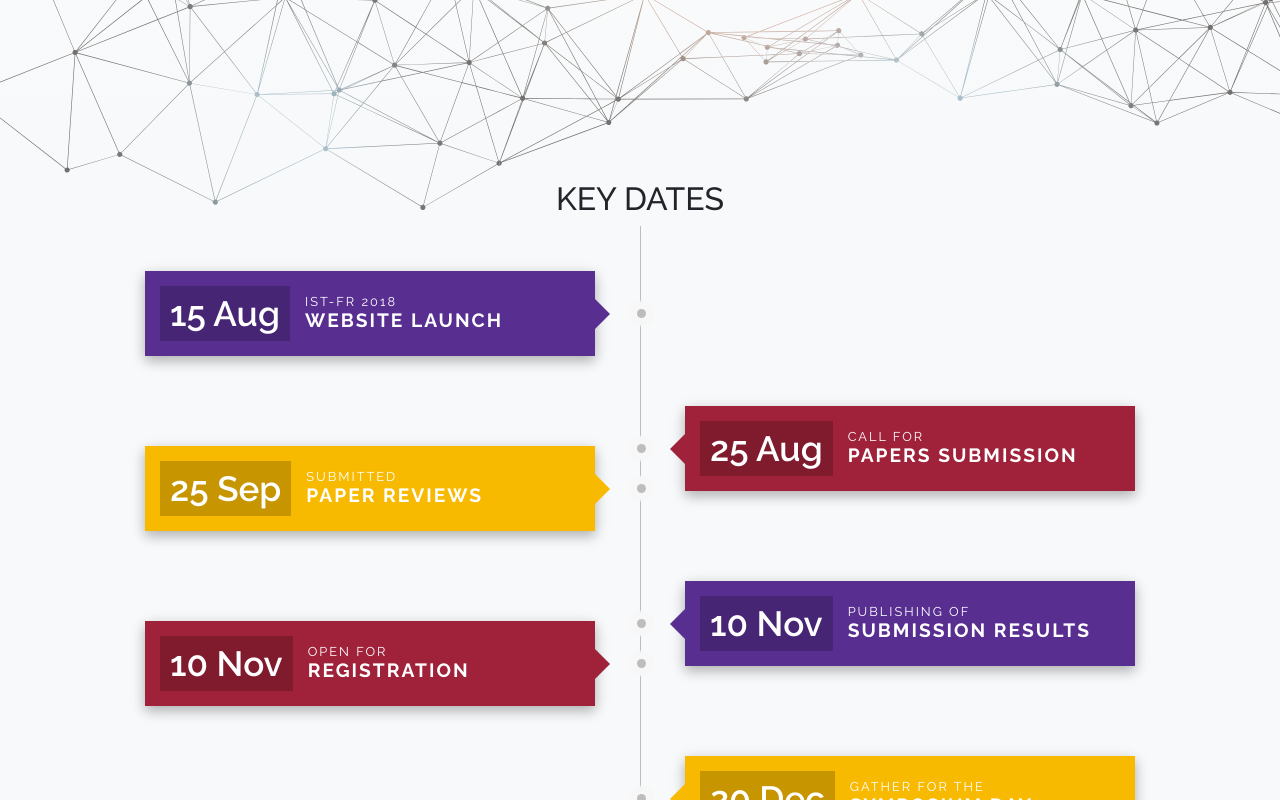
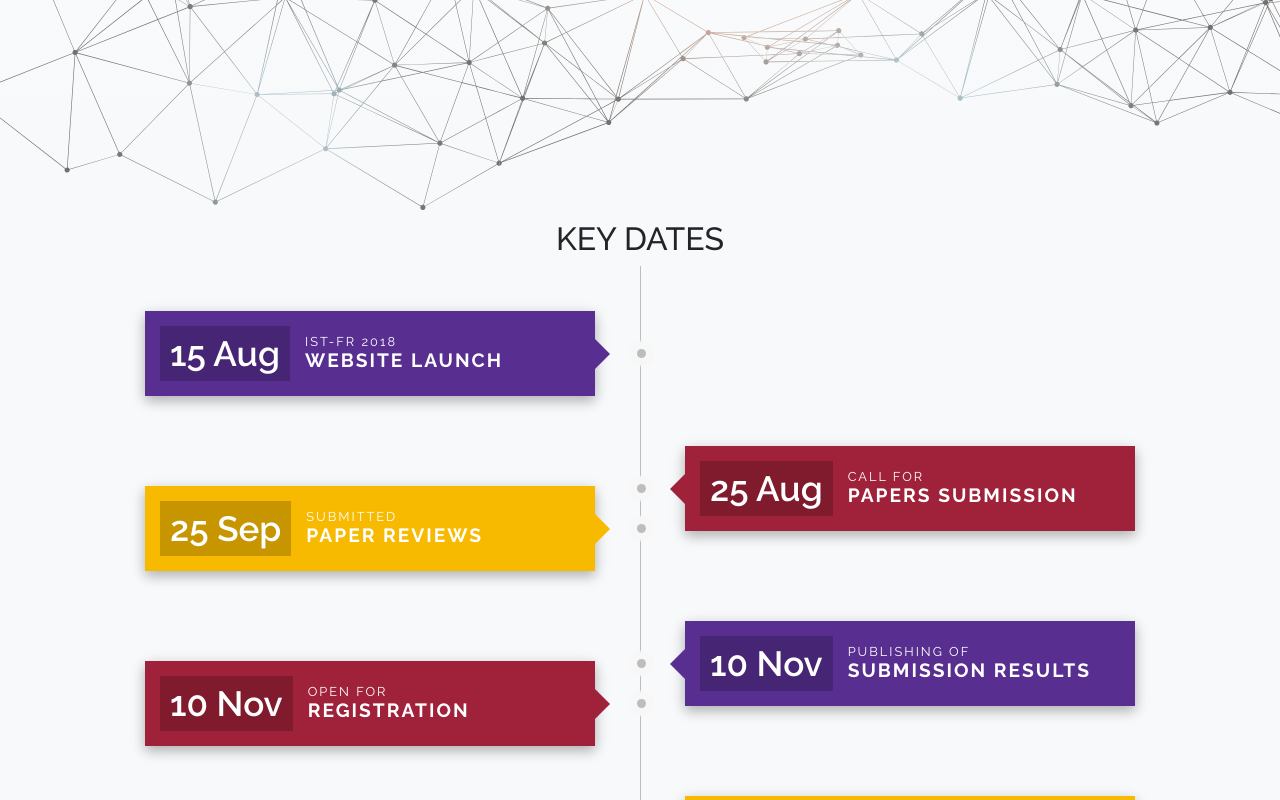
Before and after one commit to ist-fr/2019, a Vue app: page / in a window 1280 px wide. Shown: the part 680-1480 px from the top of the page. Built offline with nearby package versions, Linux system fonts and the light colour scheme; what vue-scrollactive, vuetable-2 would draw is missing.

Commit message:
Adjust padding for KeyDates

```diff
--- a/src/components/Facelift/KeyDates.vue
+++ b/src/components/Facelift/KeyDates.vue
@@ -167,6 +167,8 @@ $counter: $items - $rows + 2;
 }
 
 #key-dates {
+  padding-top: 100px;
+
   small {
     font-weight: 400 !important;
   }
```
